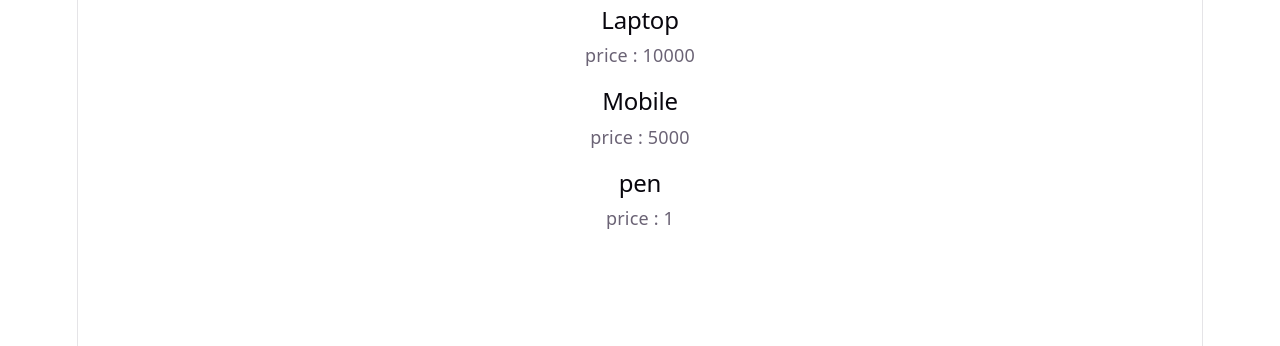
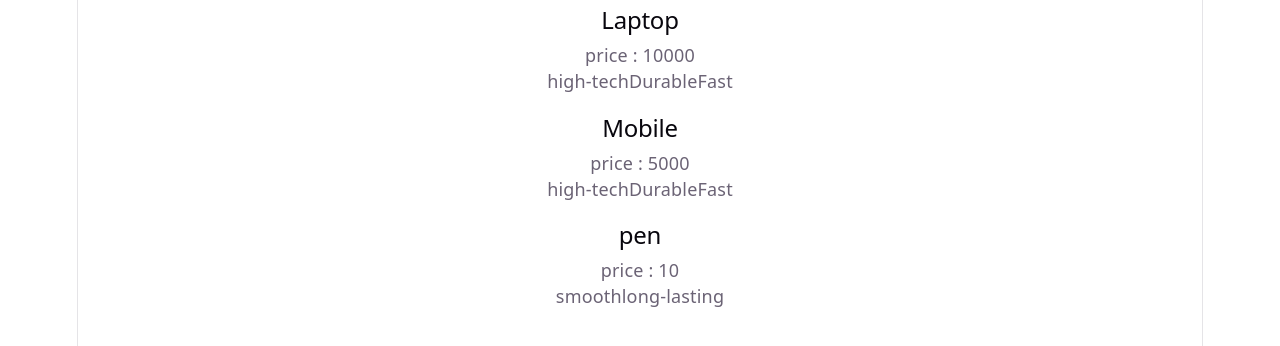
Before and after one commit to tusharvaidya0303/Web_Development_Learning, a React (Vite) app in the folder 13_React/basic_react_app/: page / in a window 1280 px wide. Shown: the top 346 px of the page. Built offline with nearby package versions, Linux system fonts and the light colour scheme.

Commit message:
Rendering Arrays in React

```diff
--- a/13_React/basic_react_app/src/Product.jsx
+++ b/13_React/basic_react_app/src/Product.jsx
@@ -1,10 +1,11 @@
 import "./Product.css";
-function Product({title, price = 1}) {
+function Product({title, price, features}) {
   //price = 1 becomes default price if not passed
   return (
     <div className="Product">
       <h2>{title}</h2>
       <p>price : {price}</p>
+      <p>{features}</p>
     </div>
   );
 }
--- a/13_React/basic_react_app/src/ProductTab.jsx
+++ b/13_React/basic_react_app/src/ProductTab.jsx
@@ -1,13 +1,17 @@
 import Product from "./Product.jsx";
 
 function ProductTab() {
+    let option = ["high-tech","Durable","Fast"]
+    //Using objects
+    // let option2 = {a:"smooth",b:"long-lasting"}
+    //<Product title="pen" price={10}  features={{a:"smooth",b:"long-lasting"}}/>
   return (
     //passing props to a component
     // {} is used to pass props which is not string
     <div>
-      <Product title="Laptop" price={10000} />
-      <Product title="Mobile" price={5000} />
-      <Product title="pen" />
+      <Product title="Laptop" price={10000} features={option} />
+      <Product title="Mobile" price={5000} features={option} />
+      <Product title="pen" price={10}  features={["smooth","long-lasting"]}/>
     </div>
   );
 }
```
